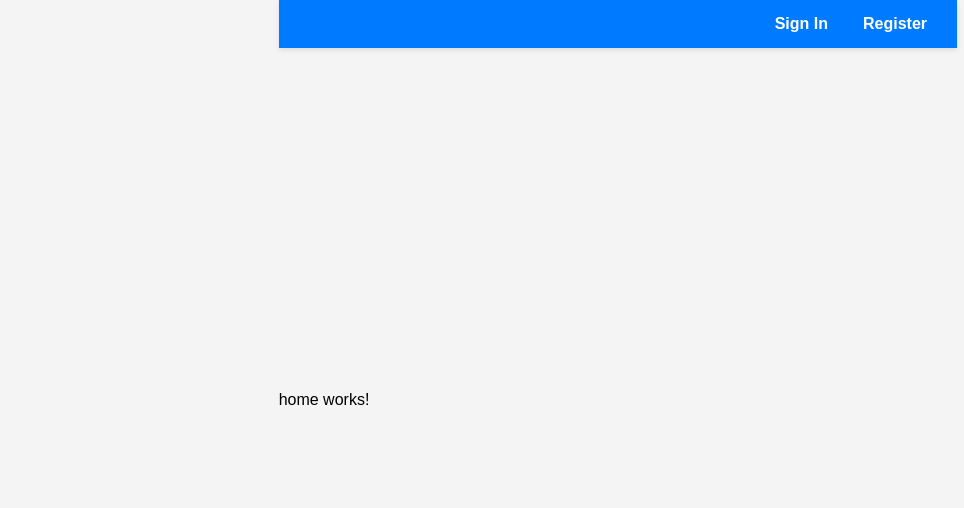
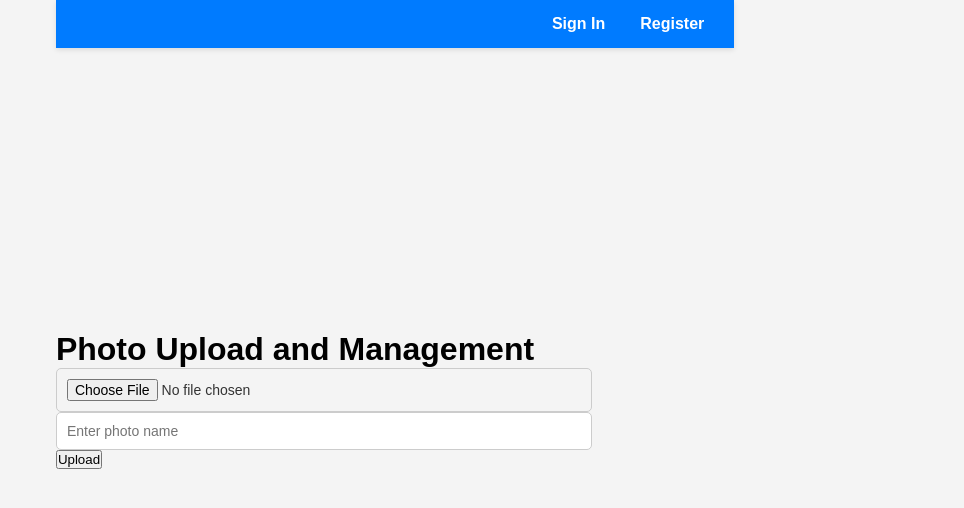
Before and after one commit to RithikSuthan/Steanography, an Angular app: page /home in a window 1280 px wide. Shown: the top 508 px of the page, without its empty margins (316-1280 px from the left). Built offline with nearby package versions, Linux system fonts and the light colour scheme.

Commit message:
only ui balance

```diff
--- a/package.json
+++ b/package.json
@@ -18,6 +18,7 @@
     "@angular/platform-browser": "~12.2.0",
     "@angular/platform-browser-dynamic": "~12.2.0",
     "@angular/router": "~12.2.0",
+    "bootstrap": "^5.3.3",
     "rxjs": "~6.6.0",
     "tslib": "^2.3.0",
     "zone.js": "~0.11.4"
--- a/src/app/components/home/home.component.html
+++ b/src/app/components/home/home.component.html
@@ -1 +1,15 @@
-<p>home works!</p>
+<div>
+    <h1>Photo Upload and Management</h1>
+
+    <input type="file" (change)="onFileSelected($event)" accept="image/*">
+    <input type="text" placeholder="Enter photo name" #photoNameInput>
+    <button (click)="uploadPhoto(photoNameInput.value)">Upload</button>
+
+    <div *ngIf="loading">Loading images...</div>
+
+    <div *ngFor="let image of images">
+      <h3>{{ image.photo_name }}</h3>
+      <img [src]="image.url" alt="{{ image.photo_name }}" style="width: 200px; height: auto;">
+      <button (click)="deletePhoto(image)">Delete</button>
+    </div>
+  </div>
--- a/src/app/components/home/home.component.scss
+++ b/src/app/components/home/home.component.scss
@@ -0,0 +1,12 @@
+h1 {
+    text-align: center;
+  }
+
+  div {
+    margin: 20px;
+  }
+
+  input[type="file"],
+  input[type="text"] {
+    margin: 10px 0;
+  }
--- a/src/app/components/home/home.component.ts
+++ b/src/app/components/home/home.component.ts
@@ -1,15 +1,93 @@
 import { Component, OnInit } from '@angular/core';
+import { HttpClient } from '@angular/common/http';
+import { DomSanitizer } from '@angular/platform-browser';
+
+interface ImageData {
+  photo_name: string;  // Ensure this property exists
+  url: string;         // Ensure this property exists
+}
 
 @Component({
   selector: 'app-home',
   templateUrl: './home.component.html',
-  styleUrls: ['./home.component.scss']
 })
 export class HomeComponent implements OnInit {
+  images: any[] = [];
+  loading = true;
+  email: string | null = localStorage.getItem('email'); // Use a string or null
+  selectedFile: File | null = null;
+  backendUrl = 'http://127.0.0.1:5000'; // Change this to match your backend URL
 
-  constructor() { }
+  constructor(private http: HttpClient,private sanitizer: DomSanitizer) {}
 
-  ngOnInit(): void {
+  ngOnInit() {
+    this.fetchImages();
   }
 
+  fetchImages() {
+    if (this.email) { // Ensure email is not null
+      this.http.get<ImageData[]>(`${this.backendUrl}/get_images?email=${this.email}`).subscribe(
+        (data) => {
+          this.images = data.map(image => ({
+            photo_name: image.photo_name,
+            url: `${this.backendUrl}/images/${image.url.split('/').pop()}` // Use the new image route
+          }));
+          this.loading = false;
+        },
+        (error) => {
+          console.error('Error fetching images:', error);
+          this.loading = false;
+        }
+      );
+    } else {
+      console.error('No email found in local storage');
+      this.loading = false;
+    }
+  }
+
+
+
+  onFileSelected(event: Event) {
+    const input = event.target as HTMLInputElement;
+    if (input.files && input.files.length > 0) {
+      this.selectedFile = input.files[0];
+    }
+  }
+
+  uploadPhoto(photoName: string) {
+    if (this.selectedFile) {
+      const formData = new FormData();
+      formData.append('file', this.selectedFile);
+      formData.append('email', this.email!); // Use non-null assertion
+
+      // Append photo name to the form data
+      formData.append('photo_name', photoName);
+
+      this.http.post(`${this.backendUrl}/upload`, formData).subscribe(
+        (response) => {
+          console.log('Photo uploaded successfully:', response);
+          this.fetchImages(); // Refresh the image list
+        },
+        (error) => {
+          console.error('Error uploading photo:', error);
+        }
+      );
+    } else {
+      console.error('No file selected for upload');
+    }
+  }
+
+  deletePhoto(image: ImageData) {
+    const confirmed = confirm(`Are you sure you want to delete ${image.photo_name}?`);
+    if (confirmed) {
+      this.http.post(`${this.backendUrl}/delete`, { email: this.email, photo_name: image.photo_name }).subscribe(
+        () => {
+          this.images = this.images.filter((img) => img.photo_name !== image.photo_name);
+        },
+        (error) => {
+          console.error('Error deleting photo:', error);
+        }
+      );
+    }
+  }
 }
--- a/src/app/components/login/login.component.ts
+++ b/src/app/components/login/login.component.ts
@@ -22,6 +22,7 @@ export class LoginComponent implements OnInit {
       (response) => {
         console.log(response);
         alert(response['message']);
+        localStorage.setItem('email',this.postObj.email);
         this.router.navigateByUrl("/home");
       },
       (error) => {
--- a/src/app/services/steanography.service.ts
+++ b/src/app/services/steanography.service.ts
@@ -2,6 +2,8 @@ import { Injectable } from '@angular/core';
 import { HttpClient } from '@angular/common/http';
 import { environment } from 'src/environments/environment';
 import { EndPoints } from '../Constants/Endpoint';
+import { Observable } from 'rxjs';
+
 @Injectable({
   providedIn: 'root'
 })
@@ -32,4 +34,22 @@ export class SteanographyService {
     const url=this.url+EndPoints.login;
     return this.http.post<any>(url,postObj);
   }
+  uploadPhoto(email: string, photoName: string, file: File): Observable<any> {
+    const formData: FormData = new FormData();
+    formData.append('email', email);
+    formData.append('photo_name', photoName);
+    formData.append('file', file);
+
+    return this.http.post(`${this.url}/upload`, formData);
+  }
+
+  getPhoto(email: string, photoName: string): Observable<any> {
+    return this.http.get(`${this.url}/get_photo?email=${email}&photo_name=${photoName}`, {
+      responseType: 'blob' // to get binary data
+    });
+  }
+
+  deletePhoto(email: string, photoName: string): Observable<any> {
+    return this.http.post(`${this.url}/delete`, { email, photo_name: photoName });
+  }
 }
```
Also changed, not shown: 1 other file (tests, documents, lock files or other folders).
